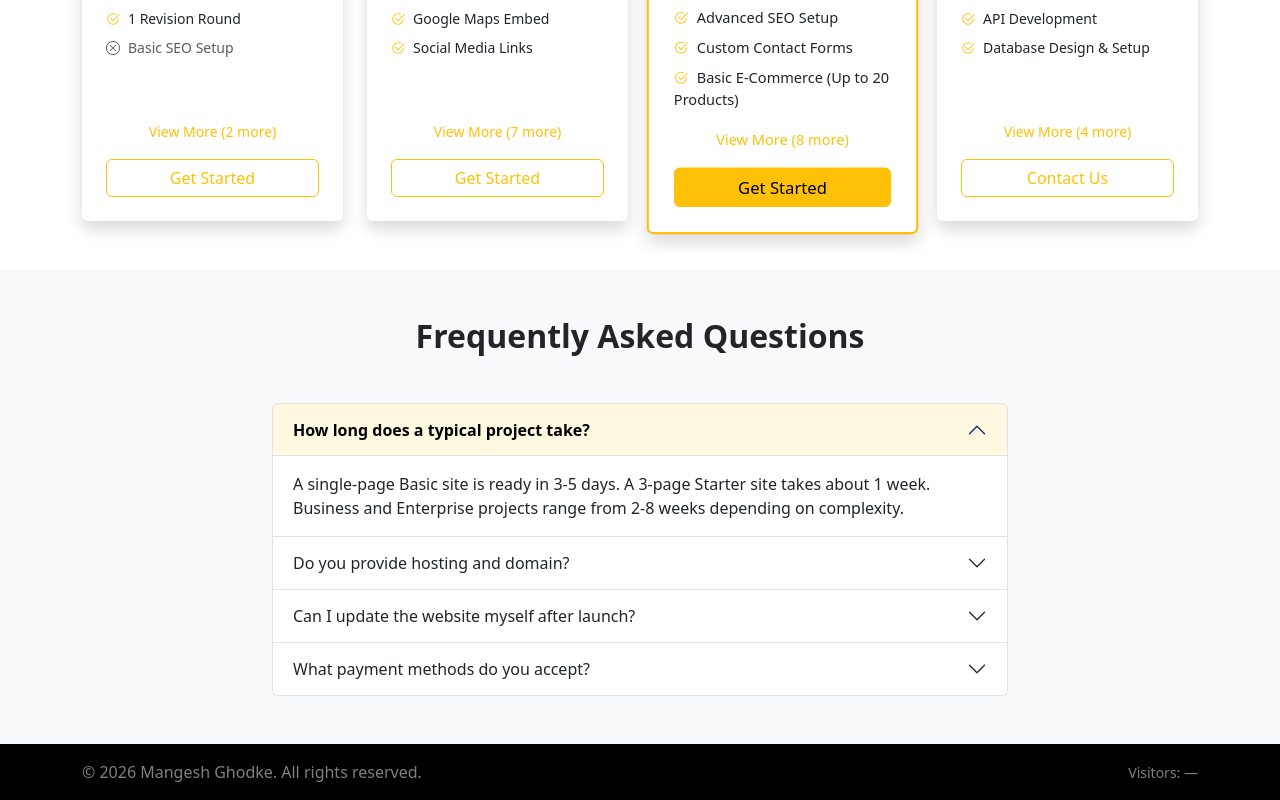
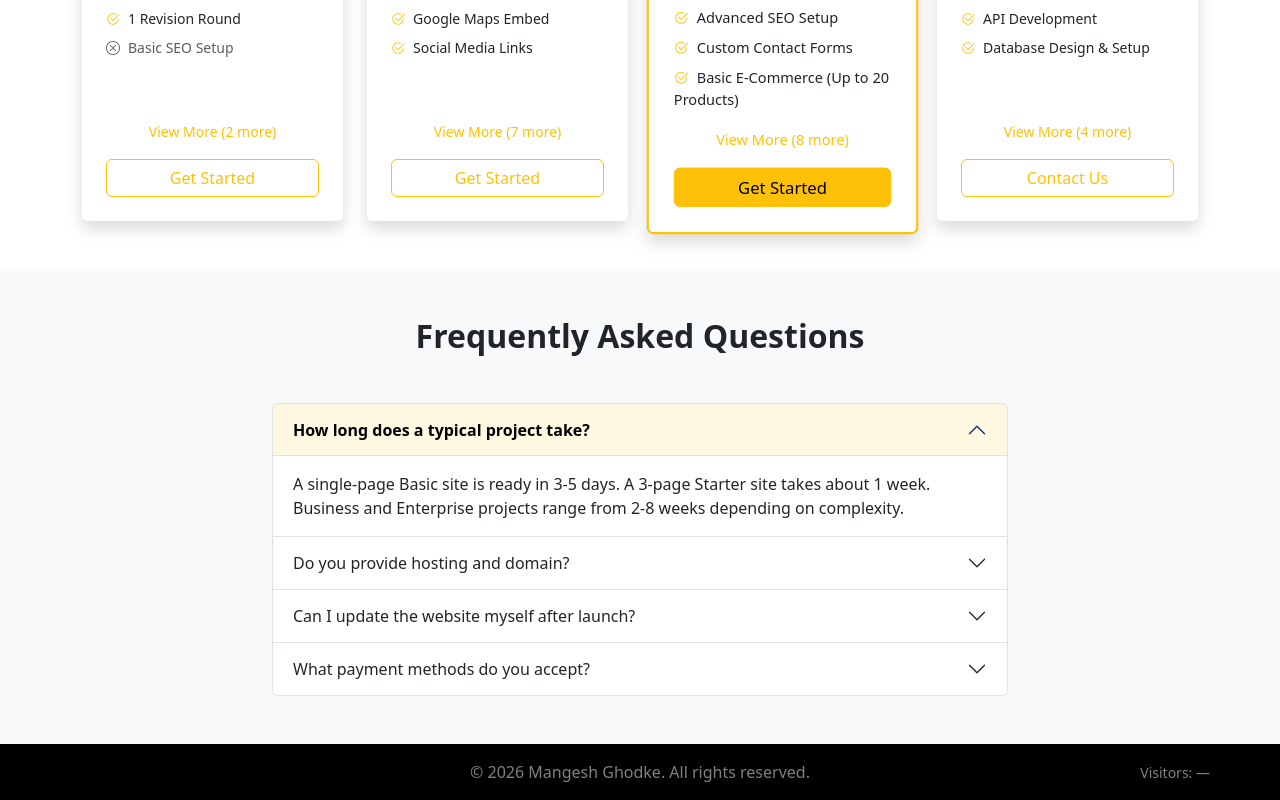
Before and after one commit to mangeshghodke/portfolio, a React (Vite) app: page /portfolio/pricing in a window 1280 px wide. Shown: the part 860-1660 px from the top of the page. Built offline with nearby package versions, Linux system fonts and the light colour scheme; no server answers.

Commit message:
Center copyright, keep visitor counter at right

```diff
--- a/src/components/Footer.jsx
+++ b/src/components/Footer.jsx
@@ -12,9 +12,12 @@ export default function Footer() {
 
   return (
     <footer className="bg-black text-white-50 py-3">
-      <div className="container d-flex flex-wrap align-items-center justify-content-between gap-2">
+      <div className="container position-relative text-center">
         <p className="mb-0">&copy; 2026 Mangesh Ghodke. All rights reserved.</p>
-        <small>Visitors: {visitors ?? '...'}</small>
+        <small className="position-absolute end-0 top-50 translate-middle-y d-none d-md-inline">
+          Visitors: {visitors ?? '...'}
+        </small>
+        <small className="d-md-none d-block mt-1">Visitors: {visitors ?? '...'}</small>
       </div>
     </footer>
   );
```
